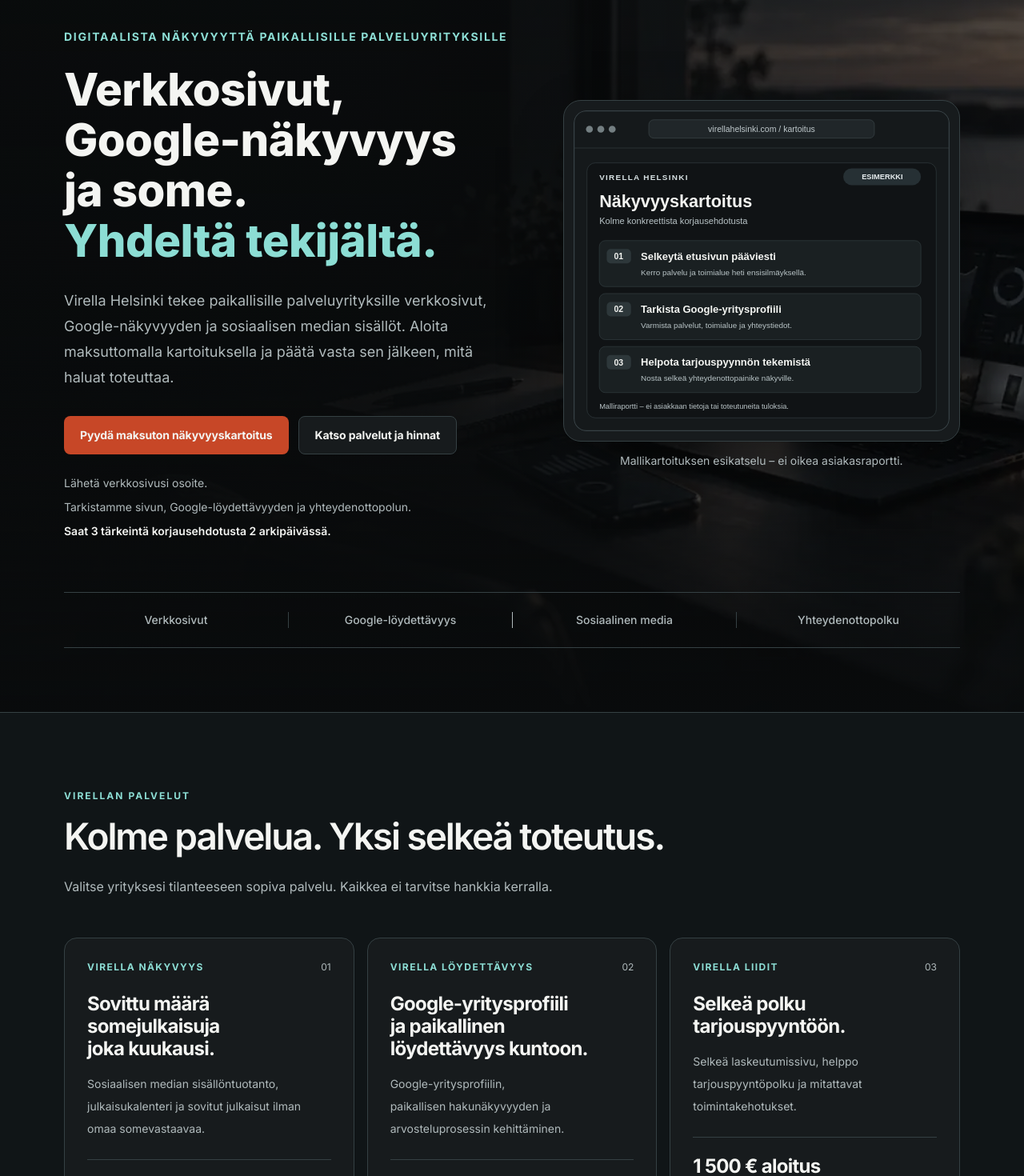
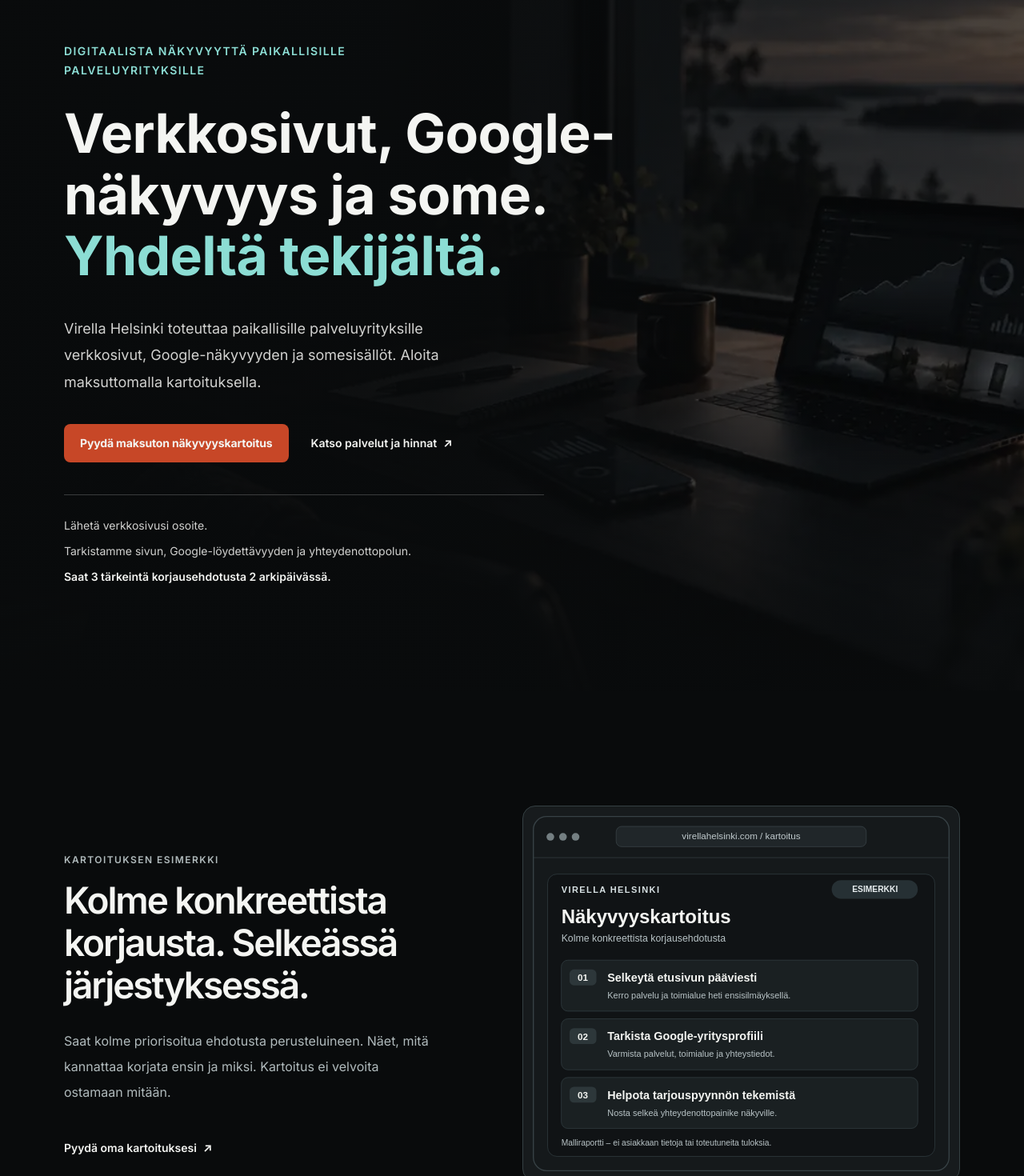
Before and after one commit to Jambovisuaalit/virella-helsinki-web, a Next.js app: page / in a window 1280 px wide. Shown: the part 160-1630 px from the top of the page at 80% size. Built offline with nearby package versions, Linux system fonts and the light colour scheme.

Commit message:
style: give photographic hero room and move labeled audit preview into calm evidence section

```diff
--- a/app/page.tsx
+++ b/app/page.tsx
@@ -83,7 +83,7 @@
       <a href="#main-content" className="landing-skip-link">Siirry sisältöön</a>
       <SiteHeader />
       <main id="main-content">
-        <section className="virella-photographic-hero relative isolate overflow-hidden px-0 pb-14 pt-14 sm:pb-20 sm:pt-20 lg:pt-28" aria-labelledby="home-title">
+        <section className="virella-photographic-hero relative isolate flex min-h-[650px] items-center overflow-hidden py-20 sm:min-h-[700px] sm:py-28 lg:min-h-[740px] lg:py-32" aria-labelledby="home-title">
           <div className="pointer-events-none absolute inset-0 z-0" aria-hidden="true">
             <Image
               src="/images/virella-workspace-hero.webp"
@@ -97,34 +97,51 @@
             <div className="virella-hero-veil absolute inset-0" />
           </div>
           <SectionContainer className="relative z-10">
-            <div className="grid items-center gap-12 lg:grid-cols-[minmax(0,1.06fr)_minmax(0,0.94fr)] lg:gap-10 xl:gap-16">
-              <div className="min-w-0">
-                <p className="mb-6 text-xs font-bold uppercase tracking-[0.12em] text-brand sm:text-sm">
+            <div className="max-w-[720px]">
+              <p className="mb-7 max-w-[520px] text-xs font-semibold uppercase leading-6 tracking-[0.10em] text-brand sm:text-sm">
                 Digitaalista näkyvyyttä paikallisille palveluyrityksille
               </p>
-                <h1 id="home-title" className="max-w-[710px] text-[clamp(2.05rem,4.4vw,4rem)] font-extrabold leading-[1.12] tracking-[-0.01em] text-foreground">
+              <h1 id="home-title" className="max-w-[720px] text-[clamp(2.25rem,5.3vw,4.6rem)] font-bold leading-[1.13] tracking-[-0.01em] text-foreground">
                 Verkkosivut, Google-näkyvyys ja some.{" "}
                 <span className="text-brand">Yhdeltä tekijältä.</span>
               </h1>
-                <p className="mt-7 max-w-[590px] text-base leading-8 text-muted sm:text-lg">
-                  Virella Helsinki tekee paikallisille palveluyrityksille verkkosivut, Google-näkyvyyden ja sosiaalisen median sisällöt. Aloita maksuttomalla kartoituksella ja päätä vasta sen jälkeen, mitä haluat toteuttaa.
+              <p className="mt-8 max-w-[570px] text-base leading-[1.85] text-foreground/85 sm:mt-9 sm:text-lg">
+                Virella Helsinki toteuttaa paikallisille palveluyrityksille verkkosivut, Google-näkyvyyden ja somesisällöt. Aloita maksuttomalla kartoituksella.
               </p>
-                <div className="mt-8 flex flex-col items-start gap-3 sm:flex-row">
+              <div className="mt-9 flex flex-col items-start gap-5 sm:flex-row sm:items-center sm:gap-7">
                 <ButtonLink href="/aloita?kartoitus=1" className="w-full sm:w-auto">
                   Pyydä maksuton näkyvyyskartoitus
                 </ButtonLink>
-                  <ButtonLink href="#palvelut" variant="secondary" className="w-full sm:w-auto">
-                    Katso palvelut ja hinnat
-                  </ButtonLink>
+                <a href="#palvelut" className="inline-flex min-h-11 items-center text-sm font-semibold text-foreground underline decoration-white/40 underline-offset-[6px] transition-colors hover:decoration-white focus-visible:decoration-white">
+                  Katso palvelut ja hinnat <span aria-hidden="true" className="ml-2">↗</span>
+                </a>
               </div>
-                <div className="mt-6 space-y-1.5 text-sm leading-6 text-muted" aria-label="Näkyvyyskartoituksen toimitus">
+              <div className="mt-10 max-w-[600px] space-y-1 border-t border-white/20 pt-6 text-sm leading-7 text-foreground/85" aria-label="Näkyvyyskartoituksen toimitus">
                 <p>Lähetä verkkosivusi osoite.</p>
                 <p>Tarkistamme sivun, Google-löydettävyyden ja yhteydenottopolun.</p>
                 <p className="font-semibold text-foreground">Saat 3 tärkeintä korjausehdotusta 2 arkipäivässä.</p>
               </div>
             </div>
+          </SectionContainer>
+        </section>
+
+        <section id="esimerkkikartoitus" className="border-b border-border/75 py-24 sm:py-28 lg:py-36" aria-labelledby="preview-title">
+          <SectionContainer>
+            <div className="grid items-center gap-12 lg:grid-cols-[minmax(0,0.9fr)_minmax(0,1fr)] lg:gap-20">
+              <div className="max-w-[460px]">
+                <p className="text-xs font-semibold uppercase tracking-[0.12em] text-muted">Kartoituksen esimerkki</p>
+                <h2 id="preview-title" className="mt-6 text-[clamp(2.05rem,3.8vw,3.25rem)] font-semibold leading-[1.16] tracking-[-0.02em] text-foreground">
+                  Kolme konkreettista korjausta. Selkeässä järjestyksessä.
+                </h2>
+                <p className="mt-7 text-base leading-8 text-muted">
+                  Saat kolme priorisoitua ehdotusta perusteluineen. Näet, mitä kannattaa korjata ensin ja miksi. Kartoitus ei velvoita ostamaan mitään.
+                </p>
+                <a href="/aloita?kartoitus=1" className="mt-8 inline-flex min-h-11 items-center text-sm font-semibold text-foreground underline decoration-border underline-offset-[6px] transition-colors hover:decoration-foreground">
+                  Pyydä oma kartoituksesi <span aria-hidden="true" className="ml-2">↗</span>
+                </a>
+              </div>
               <figure className="min-w-0">
-                <div className="rounded-[22px] border border-border bg-surface p-2 shadow-[0_24px_80px_-35px_rgba(0,0,0,0.8)] sm:p-3">
+                <div className="overflow-hidden rounded-2xl border border-border bg-surface p-2 sm:p-3">
                   <Image
                     src="/images/kartoitus-esimerkki.svg"
                     alt="Havainnekuva näkyvyyskartoituksen malliraportista: kolme esimerkkikorjausta verkkosivun viestiin, Google-yritysprofiiliin ja tarjouspyyntöpolkuun."
@@ -132,20 +149,13 @@
                     height={648}
                     loading="lazy"
                     unoptimized
-                    className="h-auto w-full rounded-2xl"
+                    className="h-auto w-full rounded-xl"
                   />
                 </div>
-                <figcaption className="mt-3 text-center text-sm leading-6 text-muted">
+                <figcaption className="mt-4 text-center text-sm leading-6 text-muted">
                   Mallikartoituksen esikatselu – ei oikea asiakasraportti.
                 </figcaption>
               </figure>
-            </div>
-            <div className="mt-16 grid grid-cols-2 gap-y-5 border-y border-border py-6 text-center text-sm font-medium text-muted md:grid-cols-4 md:gap-y-0">
-              {["Verkkosivut", "Google-löydettävyys", "Sosiaalinen media", "Yhteydenottopolku"].map((item, index) => (
-                <span key={item} className={index % 2 === 1 ? "border-l border-border px-3 md:border-l" : "px-3 md:border-l md:first:border-l-0"}>
-                  {item}
-                </span>
-              ))}
             </div>
           </SectionContainer>
         </section>
```
Lines whose indentation alone changed are shown as unchanged.
